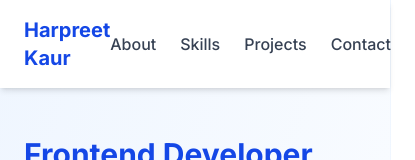
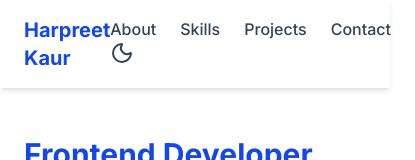
Before and after one commit to Harpreet-Prabh/my-newportfolio, a Next.js app: page / in a window 390 px wide. Shown: the top 160 px of the page, 415 px wide, since content can reach past the window. Built offline with nearby package versions, Linux system fonts and the light colour scheme.

Commit message:
feat: Implement theme toggler and initialize theme based on user preference

```diff
--- a/app/components/Navbar.tsx
+++ b/app/components/Navbar.tsx
@@ -1,3 +1,4 @@
+import { AnimatedThemeToggler } from "@/components/ui/animated-theme-toggler";
 import Link from "next/link";
 
 export default function Navbar() {
@@ -20,6 +21,9 @@
           <Link href="/contact" className="hover:text-blue-600">
             Contact
           </Link>
+          <div className=" inline-block align-middle">
+            <AnimatedThemeToggler />
+          </div>
         </div>
       </div>
     </nav>
--- a/app/globals.css
+++ b/app/globals.css
@@ -120,3 +120,8 @@
     @apply bg-background text-foreground;
   }
 }
+
+::view-transition-old(root), ::view-transition-new(root) {
+    animation: none;
+    mix-blend-mode: normal;
+}
--- a/app/layout.tsx
+++ b/app/layout.tsx
@@ -2,6 +2,7 @@
 import { Inter } from "next/font/google";
 import Navbar from "./components/Navbar";
 import Footer from "./components/Footer";
+import ThemeInit from "../components/ui/theme-init";
 
 const inter = Inter({ subsets: ["latin"] });
 
@@ -18,9 +19,8 @@
 }) {
   return (
     <html lang="en">
-      <body
-        className={`${inter.className} bg-gradient-to-br from-blue-50 to-white text-gray-800`}
-      >
+      <body className={`${inter.className}`}>
+        <ThemeInit />
         <Navbar />
         <main className="min-h-screen px-6 md:px-12 lg:px-24 py-12">
           {children}
--- a/app/page.tsx
+++ b/app/page.tsx
@@ -1,7 +1,3 @@
-import { BorderBeam } from "@/components/ui/border-beam";
-import { IconCloud } from "@/components/ui/icon-cloud";
-import Image from "next/image";
-import Skills from "./skills/page";
 import SkillsIcons from "./components/SkillsIcons";
 import ProfileCard from "./components/ProfileCard";
 
--- /dev/null
+++ b/components/ui/animated-theme-toggler.tsx
@@ -0,0 +1,106 @@
+"use client";
+
+import { useCallback, useEffect, useRef, useState } from "react";
+import { Moon, Sun } from "lucide-react";
+import { flushSync } from "react-dom";
+
+import { cn } from "@/lib/utils";
+
+interface AnimatedThemeTogglerProps
+  extends React.ComponentPropsWithoutRef<"button"> {
+  duration?: number;
+}
+
+export const AnimatedThemeToggler = ({
+  className,
+  duration = 400,
+  ...props
+}: AnimatedThemeTogglerProps) => {
+  const [isDark, setIsDark] = useState(false);
+  const buttonRef = useRef<HTMLButtonElement>(null);
+
+  useEffect(() => {
+    const updateTheme = () => {
+      setIsDark(document.documentElement.classList.contains("dark"));
+    };
+
+    updateTheme();
+
+    const observer = new MutationObserver(updateTheme);
+    observer.observe(document.documentElement, {
+      attributes: true,
+      attributeFilter: ["class"],
+    });
+
+    return () => observer.disconnect();
+  }, []);
+
+  const toggleTheme = useCallback(async () => {
+    if (!buttonRef.current) return;
+
+    const doToggle = () => {
+      const newTheme = !isDark;
+      setIsDark(newTheme);
+      document.documentElement.classList.toggle("dark");
+      try {
+        localStorage.setItem("theme", newTheme ? "dark" : "light");
+      } catch (e) {
+        /* ignore */
+      }
+    };
+
+    if (typeof document.startViewTransition === "function") {
+      await document.startViewTransition(() => {
+        flushSync(doToggle);
+      }).ready;
+    } else {
+      // fallback: just toggle without transition
+      doToggle();
+    }
+
+    const { top, left, width, height } =
+      buttonRef.current.getBoundingClientRect();
+    const x = left + width / 2;
+    const y = top + height / 2;
+    const maxRadius = Math.hypot(
+      Math.max(left, window.innerWidth - left),
+      Math.max(top, window.innerHeight - top)
+    );
+
+    try {
+      document.documentElement.animate(
+        {
+          clipPath: [
+            `circle(0px at ${x}px ${y}px)`,
+            `circle(${maxRadius}px at ${x}px ${y}px)`,
+          ],
+        },
+        {
+          duration,
+          easing: "ease-in-out",
+          // pseudoElement is experimental — include only when supported
+          // @ts-ignore
+          pseudoElement:
+            (CSS as any).supports &&
+            (CSS as any).supports("view-transition", "")
+              ? "::view-transition-new(root)"
+              : undefined,
+        }
+      );
+    } catch (e) {
+      // ignore animation errors in unsupported browsers
+    }
+  }, [isDark, duration]);
+
+  return (
+    <button
+      ref={buttonRef}
+      onClick={toggleTheme}
+      className={cn(className)}
+      {...props}
+    >
+      {isDark ? <Sun /> : <Moon />}
+      <span className="sr-only">Toggle theme</span>
+    </button>
+  );
+};
--- /dev/null
+++ b/components/ui/theme-init.tsx
@@ -0,0 +1,33 @@
+"use client";
+
+import { useEffect } from "react";
+
+export default function ThemeInit() {
+  useEffect(() => {
+    try {
+      const stored = localStorage.getItem("theme");
+      if (stored === "dark") {
+        document.documentElement.classList.add("dark");
+        return;
+      }
+
+      if (stored === "light") {
+        document.documentElement.classList.remove("dark");
+        return;
+      }
+
+      if (
+        window.matchMedia &&
+        window.matchMedia("(prefers-color-scheme: dark)").matches
+      ) {
+        document.documentElement.classList.add("dark");
+      } else {
+        document.documentElement.classList.remove("dark");
+      }
+    } catch (e) {
+      // ignore storage access errors
+    }
+  }, []);
+
+  return null;
+}
```
